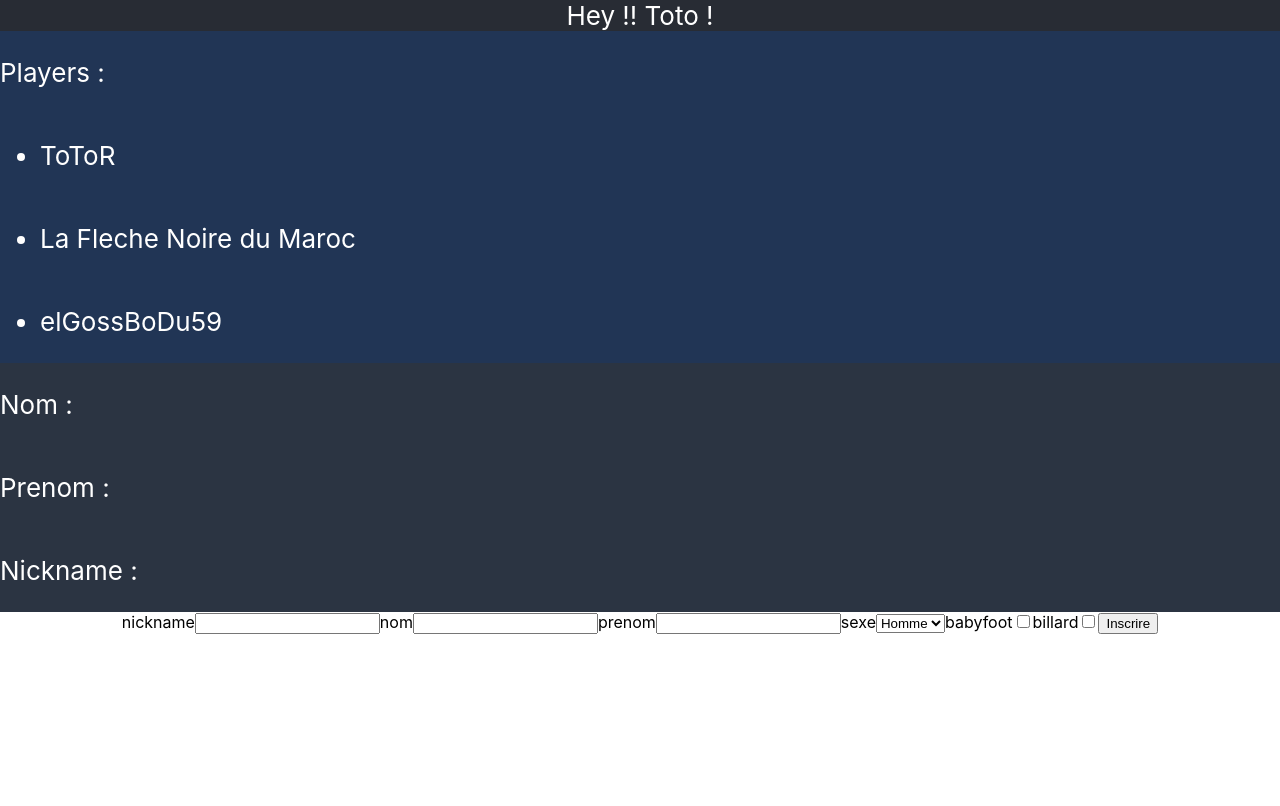
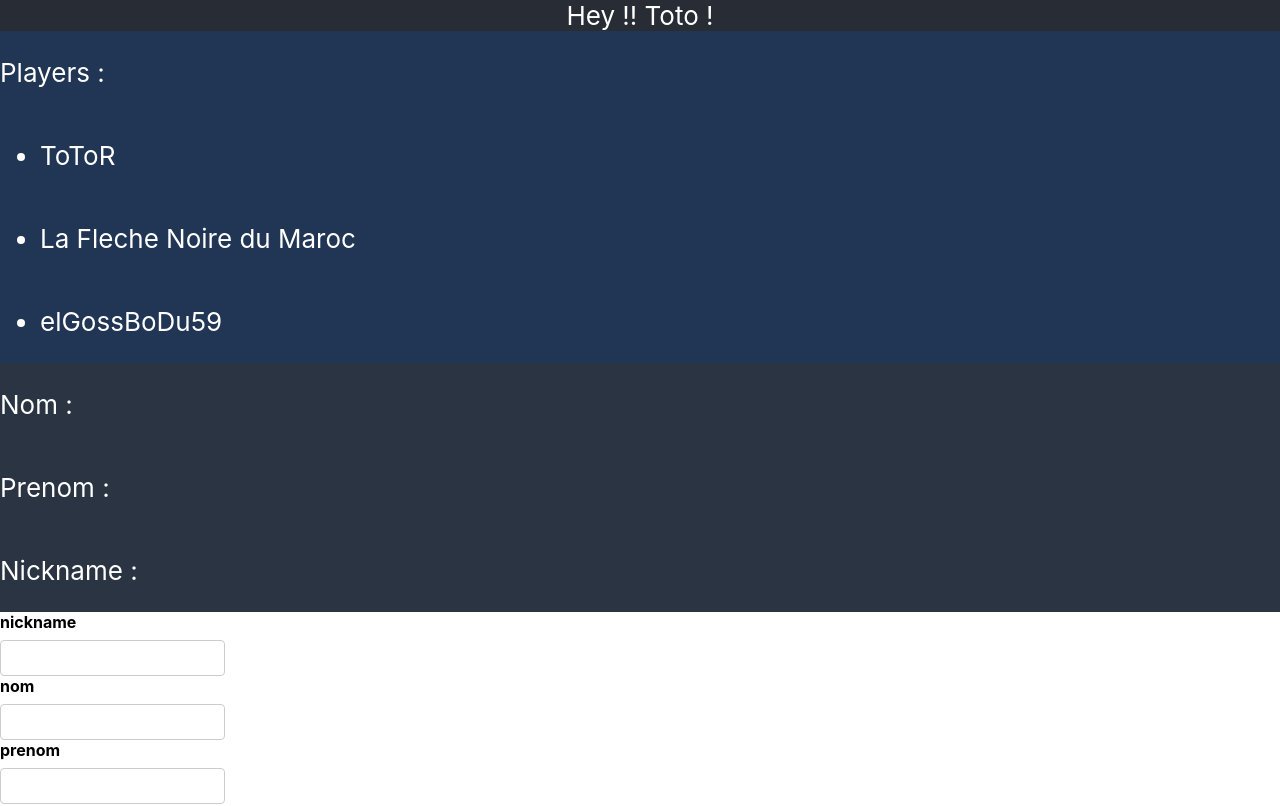
Before and after one commit to Crashou59/formation_react, a React (Create React App) app: page / in a window 1280 px wide. Shown: the top 806 px of the page. Built offline with nearby package versions, Linux system fonts and the light colour scheme.

Commit message:
add style

```diff
--- /dev/null
+++ b/src/components/Registration/Registration.css
@@ -0,0 +1,28 @@
+* {
+  box-sizing: border-box;
+  text-align:left;
+}
+
+input {
+  padding: .5rem;
+  font-size: 16px;
+  display: block;
+  border-radius: 4px;
+  border: 1px solid #ccc;
+}
+
+input:focus {
+  border-color: #007eff;
+  box-shadow: inset 0 1px 1px rgba(0, 0, 0, 0.075),
+    0 0 0 3px rgba(0, 126, 255, 0.1);
+  outline: none;
+}
+.error {
+    color:red;
+}
+
+label {
+  font-weight: bold;
+  display: block;
+  margin-bottom: .5rem;
+}
--- a/src/components/Registration/Registration.js
+++ b/src/components/Registration/Registration.js
@@ -1,6 +1,7 @@
 import React from 'react';
 import { Formik, Field, Form, ErrorMessage } from 'formik';
 import * as Yup from 'yup';
+import './Registration.css';
 
 export class Registration extends React.Component {
 
@@ -24,10 +25,10 @@ export class Registration extends React.Component {
             <Form >
                 <label htmlFor="nickname">nickname</label>
                 <Field name="nickname" type="text" />
-                <ErrorMessage name="nickname" />
+                <ErrorMessage name="nickname" render={msg => <div className="error">{msg}</div>} />
                 <label htmlFor="nom">nom</label>
                 <Field name="nom" type="text" />
-                <ErrorMessage name="nom" />
+                <ErrorMessage name="nom" render={msg => <div className="error">{msg}</div>} />
                 <label htmlFor="prenom">prenom</label>
                 <Field name="prenom" type="text" />
                 <label htmlFor="sexe">sexe</label>
```
Also changed, not shown: 1 other file (tests, documents, lock files or other folders).
